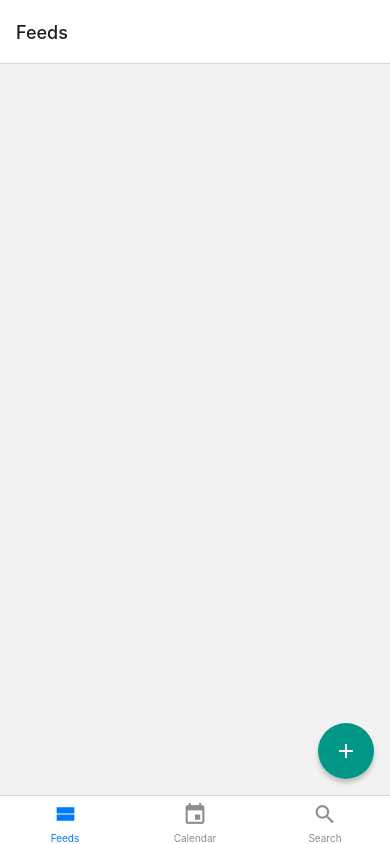
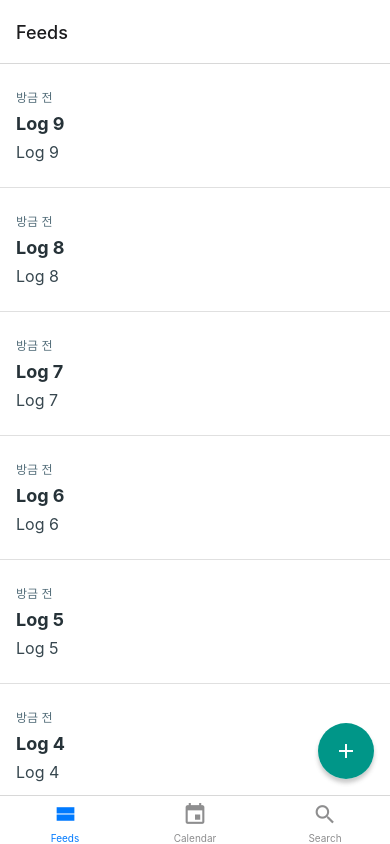
Before and after one commit to hyeda1103/learn-react-native, a React Native app in the folder DayLog/: screen /Feeds in a window 390 px wide. Built offline with nearby package versions, Linux system fonts and the light colour scheme.

Commit message:
feat: animated the button on right-end

```diff
--- a/DayLog/components/FeedList.js
+++ b/DayLog/components/FeedList.js
@@ -3,7 +3,25 @@
 
 import FeedListItem from './FeedListItem';
 
-function FeedList({logs}) {
+function FeedList({logs, onScrolledToBottom}) {
+  const onScroll = e => {
+    if (!onScrolledToBottom) {
+      return;
+    }
+
+    const {contentSize, layoutMeasurement, contentOffset} = e.nativeEvent;
+    const distanceFromBottom =
+      contentSize.height - layoutMeasurement.height - contentOffset.y;
+
+    if (
+      contentSize.height > layoutMeasurement.height &&
+      distanceFromBottom < 72
+    ) {
+      onScrolledToBottom(true);
+    } else {
+      onScrolledToBottom(false);
+    }
+  };
   return (
     <FlatList
       data={logs}
@@ -12,6 +30,7 @@
       keyExtractor={log => log.id}
       // eslint-disable-next-line react/no-unstable-nested-components
       ItemSeparatorComponent={() => <View style={styles.separator} />}
+      onScroll={onScroll}
     />
   );
 }
--- a/DayLog/components/FeedListItem.js
+++ b/DayLog/components/FeedListItem.js
@@ -1,5 +1,8 @@
 import React from 'react';
 import {Platform, Pressable, StyleSheet, Text} from 'react-native';
+
+import {format, formatDistanceToNow} from 'date-fns';
+import {ko} from 'date-fns/locale';
 
 function truncate(text) {
   const replaced = text.replace(/\n/g, ' ');
@@ -7,6 +10,20 @@
     return replaced;
   }
   return replaced.slice(0, 100).concat('...');
+}
+
+function formatDate(date) {
+  const d = new Date(date);
+  const now = Date.now();
+  const diff = (now - d.getTime()) / 100;
+
+  if (diff < 60 * 1) {
+    return '방금 전';
+  }
+  if (diff < 60 * 60 * 24 * 3) {
+    return formatDistanceToNow(d, {addSuffix: true, locale: ko});
+  }
+  return format(d, 'PPP EEE p', {locale: ko});
 }
 
 function FeedListItem({log}) {
@@ -20,7 +37,7 @@
       android_ripple={{
         color: '#ededed',
       }}>
-      <Text style={styles.date}>{new Date(date).toLocaleString()}</Text>
+      <Text style={styles.date}>{formatDate(date)}</Text>
       <Text style={styles.title}>{title}</Text>
       <Text style={styles.body}>{body}</Text>
     </Pressable>
--- a/DayLog/components/FloatingWriteButton.js
+++ b/DayLog/components/FloatingWriteButton.js
@@ -1,16 +1,43 @@
-import React from 'react';
-import {Platform, Pressable, StyleSheet, View} from 'react-native';
+import React, {useEffect, useRef} from 'react';
+import {Animated, Platform, Pressable, StyleSheet} from 'react-native';
 
 import {useNavigation} from '@react-navigation/native';
 import Icon from 'react-native-vector-icons/MaterialIcons';
 
-function FloatingWriteButton() {
+function FloatingWriteButton({hidden}) {
   const navigation = useNavigation();
   const onPress = () => {
     navigation.navigate('Write');
   };
+  const animation = useRef(new Animated.Value(0)).current;
+
+  useEffect(() => {
+    Animated.spring(animation, {
+      toValue: hidden ? 1 : 0,
+      useNativeDriver: true,
+      tension: 45,
+      friction: 5,
+    }).start();
+  }, [animation, hidden]);
   return (
-    <View style={styles.wrapper}>
+    <Animated.View
+      style={[
+        styles.wrapper,
+        {
+          transform: [
+            {
+              translateY: animation.interpolate({
+                inputRange: [0, 1],
+                outputRange: [0, 88],
+              }),
+            },
+          ],
+          opacity: animation.interpolate({
+            inputRange: [0, 1],
+            outputRange: [1, 0],
+          }),
+        },
+      ]}>
       <Pressable
         style={({pressed}) => [
           styles.button,
@@ -22,7 +49,7 @@
         onPress={onPress}>
         <Icon name="add" size={24} style={styles.icon} />
       </Pressable>
-    </View>
+    </Animated.View>
   );
 }
 
--- a/DayLog/contexts/LogContext.js
+++ b/DayLog/contexts/LogContext.js
@@ -6,7 +6,16 @@
 const LogContext = createContext();
 
 export function LogContextProvider({children}) {
-  const [logs, setLogs] = useState('');
+  const [logs, setLogs] = useState(
+    Array.from({length: 10})
+      .map((_, index) => ({
+        id: uuidv4(),
+        title: `Log ${index}`,
+        body: `Log ${index}`,
+        date: new Date().toISOString(),
+      }))
+      .reverse(),
+  );
 
   const onCreate = ({title, body, date}) => {
     const log = {
--- a/DayLog/package.json
+++ b/DayLog/package.json
@@ -15,6 +15,7 @@
     "@react-navigation/bottom-tabs": "^6.5.7",
     "@react-navigation/native": "^6.1.6",
     "@react-navigation/native-stack": "^6.9.12",
+    "date-fns": "^2.30.0",
     "react": "18.2.0",
     "react-native": "0.71.8",
     "react-native-get-random-values": "^1.9.0",
--- a/DayLog/screens/CalendarScreen.js
+++ b/DayLog/screens/CalendarScreen.js
@@ -1,15 +1,56 @@
-import React from 'react';
-import {StyleSheet, View} from 'react-native';
+import React, {useEffect, useRef, useState} from 'react';
+import {Animated, Button, StyleSheet, View} from 'react-native';
+
+function SlideLeftAndRight() {
+  const animation = useRef(new Animated.Value(0)).current;
+  const [enabled, setEnabled] = useState(false);
+
+  useEffect(() => {
+    Animated.timing(animation, {
+      toValue: enabled ? 1 : 0,
+      useNativeDriver: true,
+    });
+  }, [enabled, animation]);
+  return (
+    <View>
+      <Animated.View
+        style={[
+          styles.rectangle,
+          {
+            transform: [
+              {
+                translateX: animation.interpolate({
+                  inputRange: [0, 1],
+                  outputRange: [0, 150],
+                }),
+              },
+            ],
+            opacity: animation.interpolate({
+              inputRange: [0, 1],
+              outputRange: [1, 0],
+            }),
+          },
+        ]}
+      />
+      <Button title="Toggle" onPress={() => setEnabled(!enabled)} />
+    </View>
+  );
+}
 
 function CalendarScreen() {
-  return <View style={styles.block} />;
+  return (
+    <View style={styles.block}>
+      <SlideLeftAndRight />
+    </View>
+  );
 }
 
 const styles = StyleSheet.create({
   block: {},
-  text: {
-    padding: 16,
-    fontSize: 24,
+  rectangle: {
+    width: 100,
+    height: 100,
+    backgroundColor: 'black',
   },
 });
 
--- a/DayLog/screens/FeedsScreen.js
+++ b/DayLog/screens/FeedsScreen.js
@@ -1,4 +1,4 @@
-import React, {useContext} from 'react';
+import React, {useContext, useState} from 'react';
 import {StyleSheet, View} from 'react-native';
 
 import FeedList from '../components/FeedList';
@@ -7,10 +7,17 @@
 
 function FeedsScreen() {
   const {logs} = useContext(LogContext);
+  const [hidden, setHidden] = useState(false);
+
+  const onScrolledToBottom = isBottom => {
+    if (hidden !== isBottom) {
+      setHidden(isBottom);
+    }
+  };
   return (
     <View style={styles.block}>
-      <FeedList logs={logs} />
-      <FloatingWriteButton />
+      <FeedList logs={logs} onScrolledToBottom={onScrolledToBottom} />
+      <FloatingWriteButton hidden={hidden} />
     </View>
   );
 }
```
Also changed, not shown: 1 other file (tests, documents, lock files or other folders).
